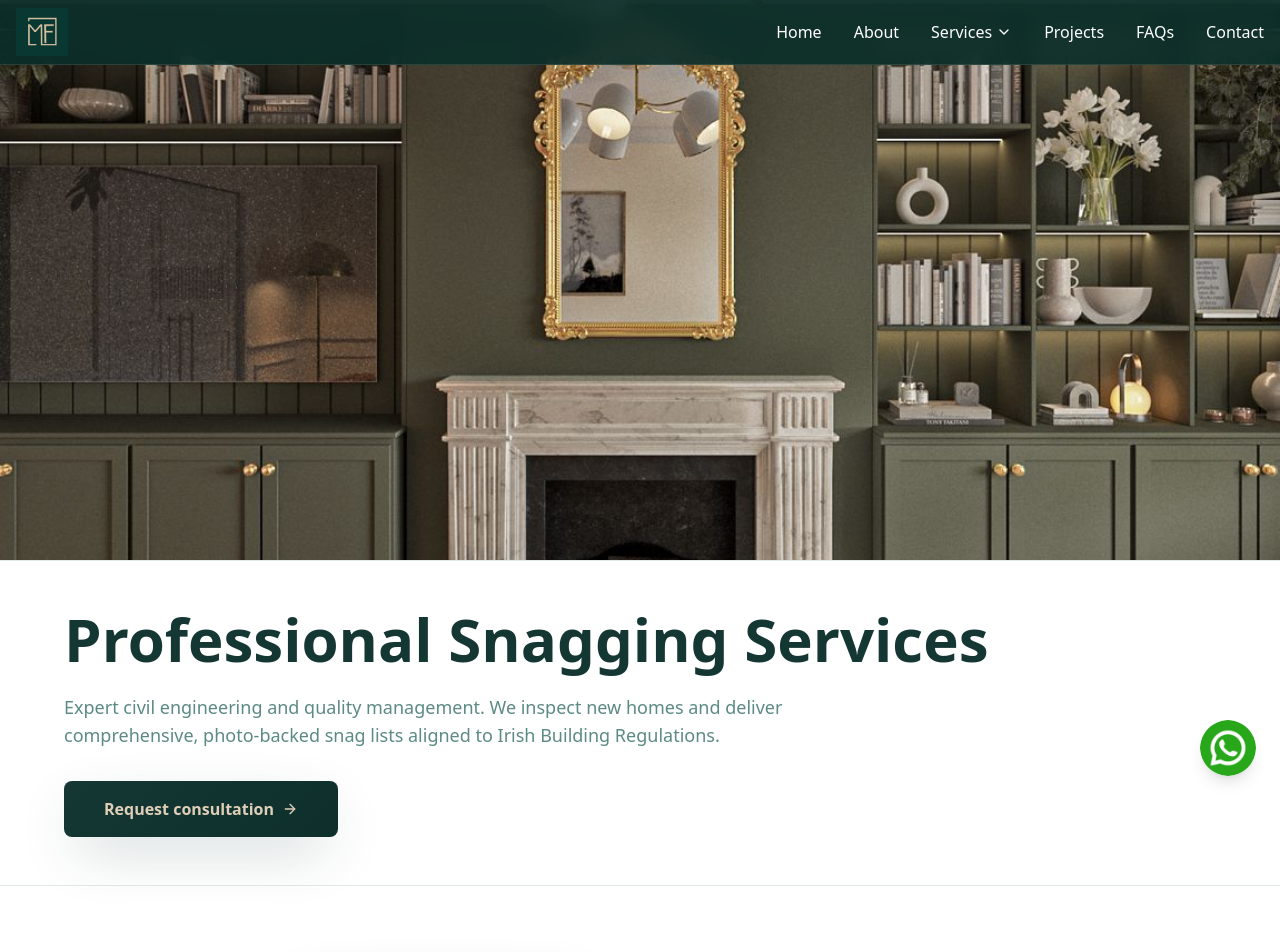
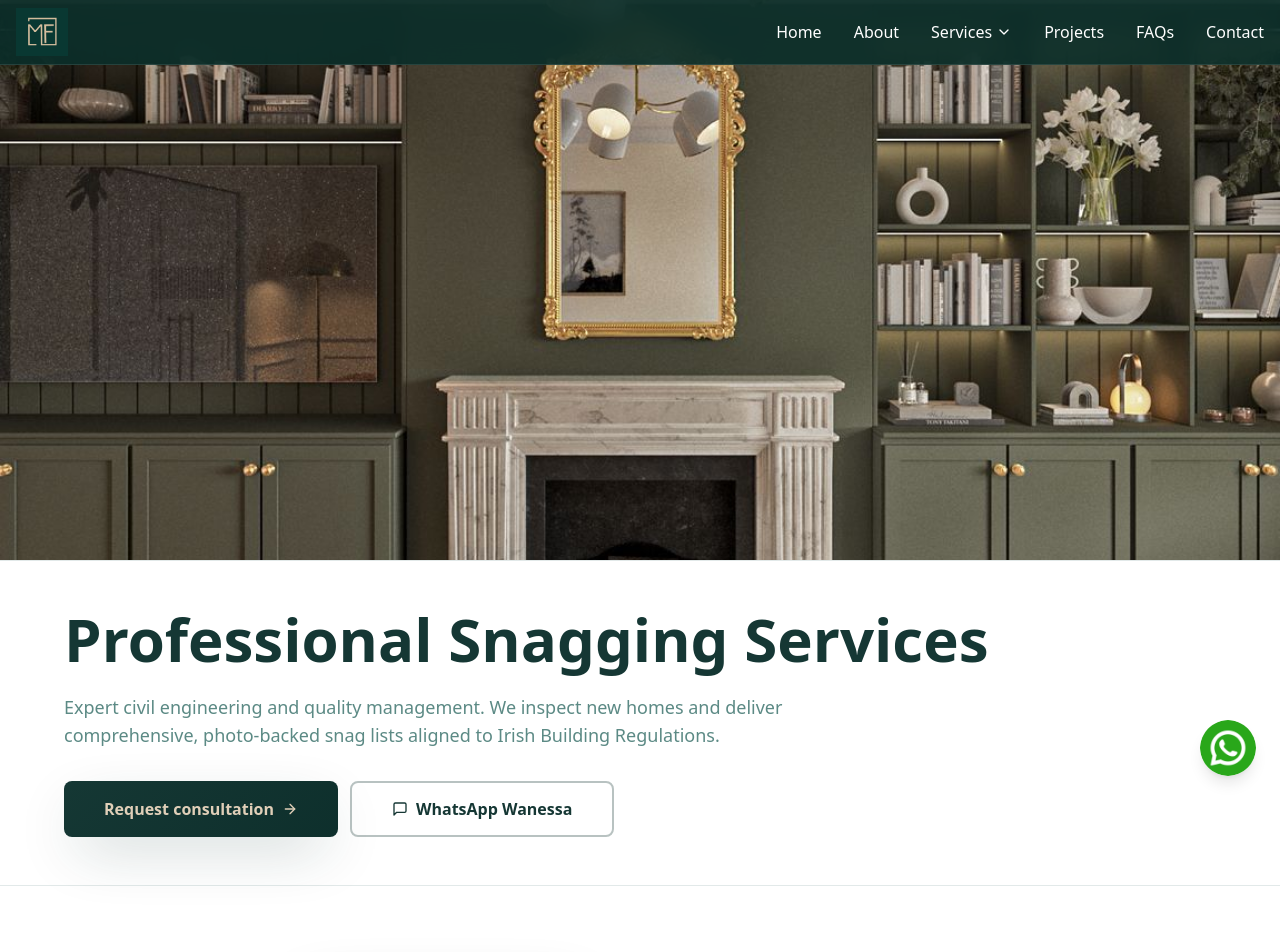
Before and after one commit to sorrynoservice/mf-project-solutions, a React (Vite) app: page /snagging in a window 1280 px wide. Shown: the top 952 px of the page. Built offline with nearby package versions, Linux system fonts and the light colour scheme.

Commit message:
Snagging: WhatsApp Wanessa button in the hero, and track booking form clicks

```diff
--- a/src/lib/track.ts
+++ b/src/lib/track.ts
@@ -6,7 +6,12 @@ declare global {
   }
 }
 
-type LeadEvent = "whatsapp_click" | "phone_click" | "email_click" | "enquiry_submit";
+type LeadEvent =
+  | "whatsapp_click"
+  | "phone_click"
+  | "email_click"
+  | "enquiry_submit"
+  | "snagging_booking_click";
 
 /** Pushes a lead event to Google Tag Manager, tagged with the current page path. */
 export const track = (event: LeadEvent, params: Record<string, string> = {}) => {
@@ -15,7 +20,7 @@ export const track = (event: LeadEvent, params: Record<string, string> = {}) =>
 };
 
 /**
- * One document-level listener tracks every WhatsApp, tel: and mailto: link on the site,
+ * One document-level listener tracks every WhatsApp, tel:, mailto: and booking-form link on the site,
  * so new links are covered without wiring each one up. Call once at startup.
  */
 export const installLinkTracking = () => {
@@ -34,6 +39,9 @@ export const installLinkTracking = () => {
         track("phone_click", { number: href.slice(4) });
       } else if (href.startsWith("mailto:")) {
         track("email_click", { email: href.slice(7).split("?")[0] });
+      } else if (href.includes("forms.gle/") || href.includes("docs.google.com/forms")) {
+        // Snagging bookings go to an external Google Form, so the click is the last step we can see.
+        track("snagging_booking_click");
       }
     },
     true,
--- a/src/pages/Snagging.tsx
+++ b/src/pages/Snagging.tsx
@@ -16,6 +16,7 @@ import Header from "@/components/Header";
 import SiteFooter from "@/components/SiteFooter";
 import Testimonials from "@/components/Testimonials";
 import { snagging, snaggingIcons } from "@/data/snagging";
+import { contacts } from "@/data/site";
 import { useSeo } from "@/lib/seo";
 
 const wrap = "max-w-7xl mx-auto px-8 sm:px-11 md:px-16 lg:px-22";
@@ -71,11 +72,18 @@ const Snagging = () => {
               {snagging.hero.title}
             </h1>
             <p className="text-lg text-muted-foreground mb-8 max-w-3xl">{snagging.hero.intro}</p>
-            <a href={BOOKING_URL} target="_blank" rel="noreferrer">
-              <button className={goldBtn}>
-                Request consultation <ArrowRight className="w-4 h-4" />
-              </button>
-            </a>
+            <div className="flex flex-col sm:flex-row gap-3">
+              <a href={BOOKING_URL} target="_blank" rel="noreferrer">
+                <button className={`${goldBtn} w-full sm:w-auto`}>
+                  Request consultation <ArrowRight className="w-4 h-4" />
+                </button>
+              </a>
+              <a href={contacts.snagging.whatsapp} target="_blank" rel="noreferrer">
+                <button className="inline-flex items-center justify-center gap-2 whitespace-nowrap font-semibold h-14 rounded-lg px-10 text-base w-full sm:w-auto border-2 border-primary/30 text-foreground hover:bg-primary/5 transition-colors">
+                  <MessageSquare className="w-4 h-4" /> WhatsApp Wanessa
+                </button>
+              </a>
+            </div>
           </div>
         </div>
       </section>
```
